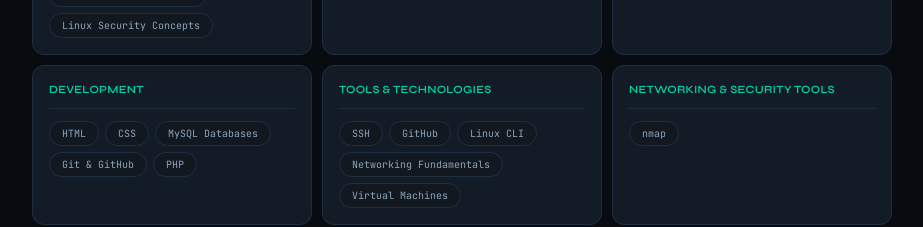
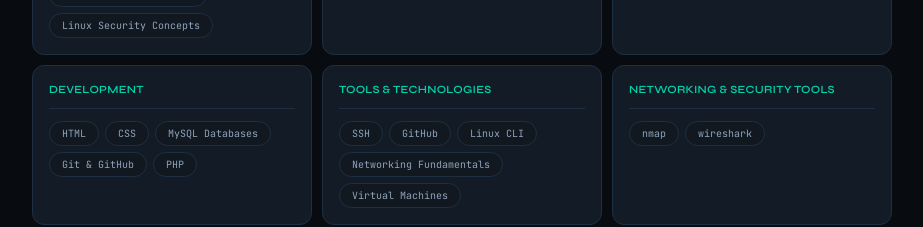
Before and after one commit to tanchi05/Portfolio_website, a React (Vite) app: page / in a window 1280 px wide. Shown: the part 1620-1847 px from the top of the page, without its empty margins (178-1101 px from the left). Built offline with nearby package versions, Linux system fonts and the light colour scheme.

Commit message:
Added wireshark skill

```diff
--- a/src/data/portfolio.js
+++ b/src/data/portfolio.js
@@ -45,7 +45,7 @@ export const data = {
     },
     {
       category: 'Networking & security tools',
-      items: ['nmap'],
+      items: ['nmap','wireshark'],
     },
   ],
   projects: [
```
